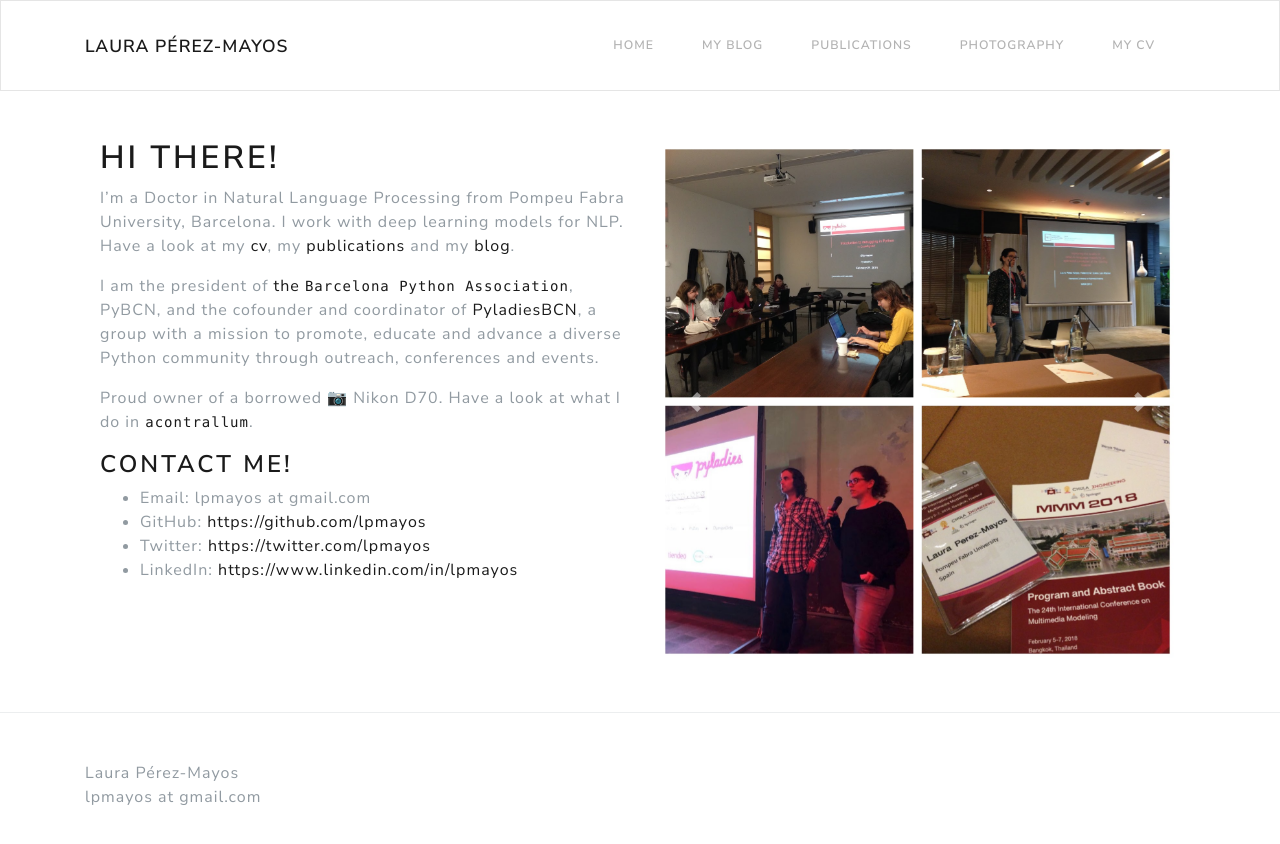
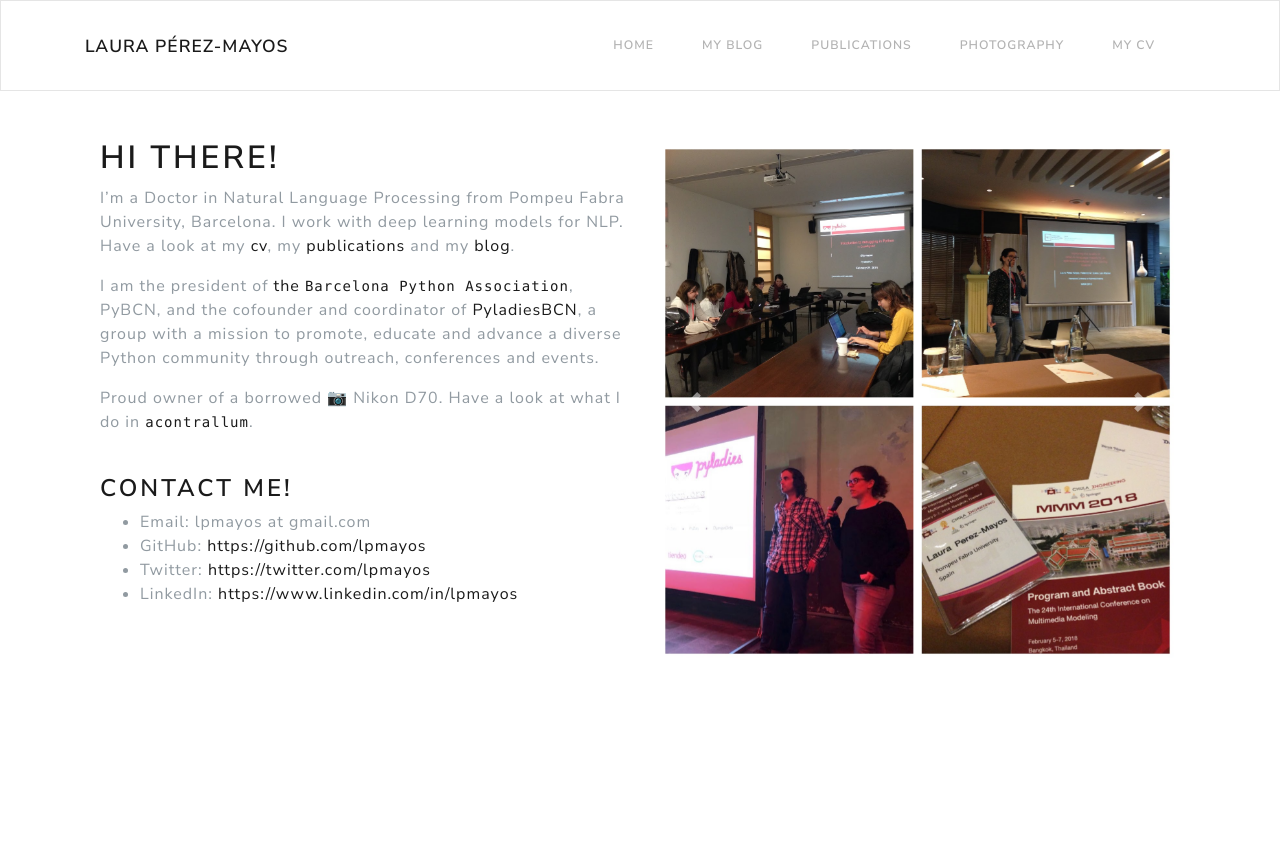
Before and after one commit to lpmayos/lpmayos.github.io, a Jekyll site: the page built from index.md, in a window 1280 px wide. Shown: the top 844 px of the page. Built offline with Jekyll 4.4.1, drawn with Linux system fonts in a browser that asks for light colours.

Commit message:
Remove footer.

```diff
--- a/_layouts/default.html
+++ b/_layouts/default.html
@@ -13,8 +13,6 @@
       </div>
     </div>
 
-    {%- include footer.html -%}
-
   </body>
 
 </html>
--- a/index.md
+++ b/index.md
@@ -11,7 +11,7 @@ I'm a Doctor in Natural Language Processing from Pompeu Fabra University, Barcel
 
 I am the president of <a href="http://pybcn.org" target="_blank">the `Barcelona Python Association`</a>, PyBCN, and the cofounder and coordinator of <a href="http://pybcn.org/pyladies_bcn" target="_blank">PyladiesBCN</a>, a group with a mission to promote, educate and advance a diverse Python community through outreach, conferences and events.
 
-Proud owner of a borrowed 📷 Nikon D70. Have a look at what I do in <a href="https://acontrallum.github.io" target="_blank">`acontrallum`</a>.
+Proud owner of a borrowed 📷 Nikon D70. Have a look at what I do in <a href="https://acontrallum.github.io" target="_blank">`acontrallum`</a>. <br/><br/>
 
 
 ### Contact me!
```
